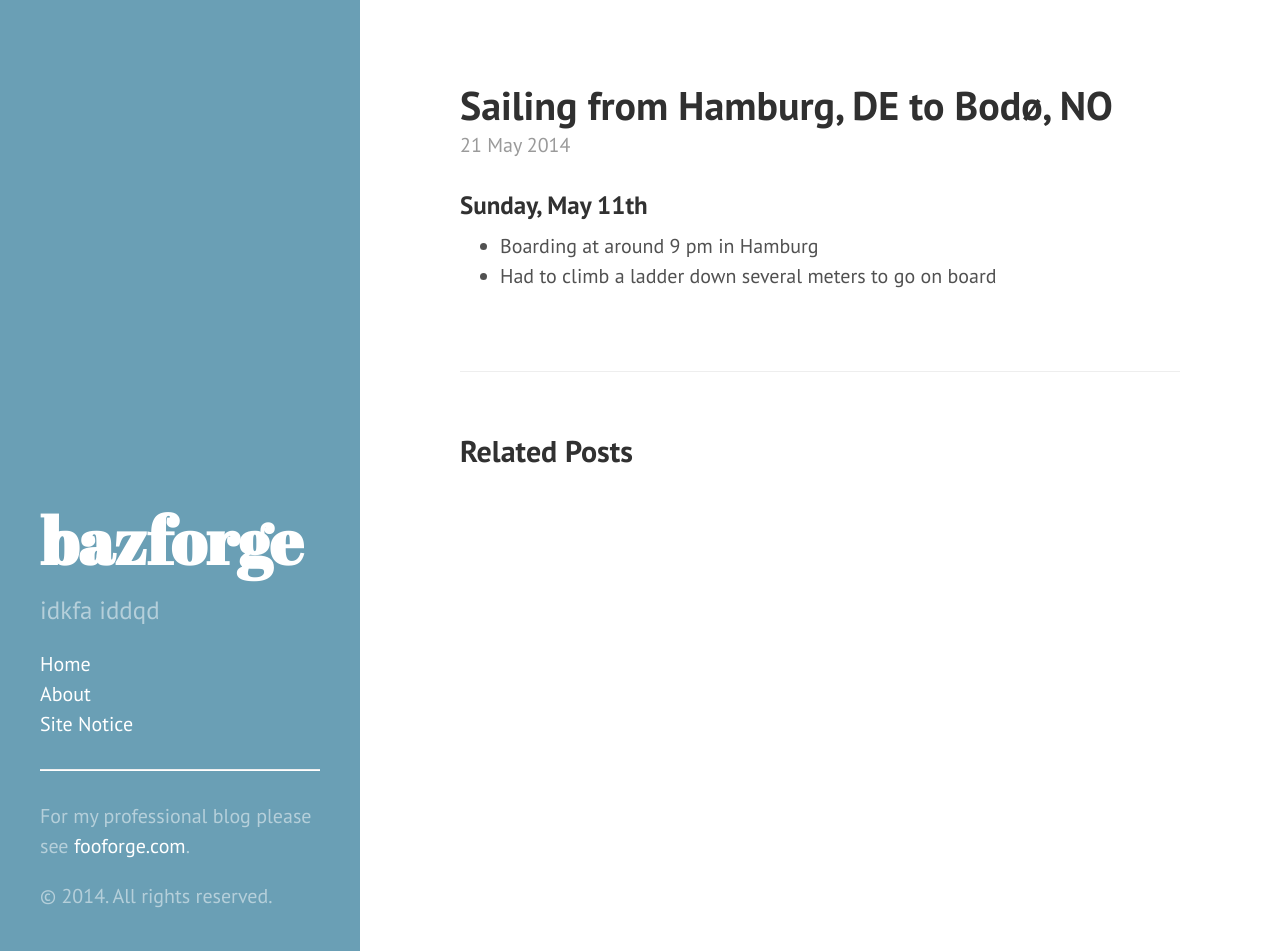
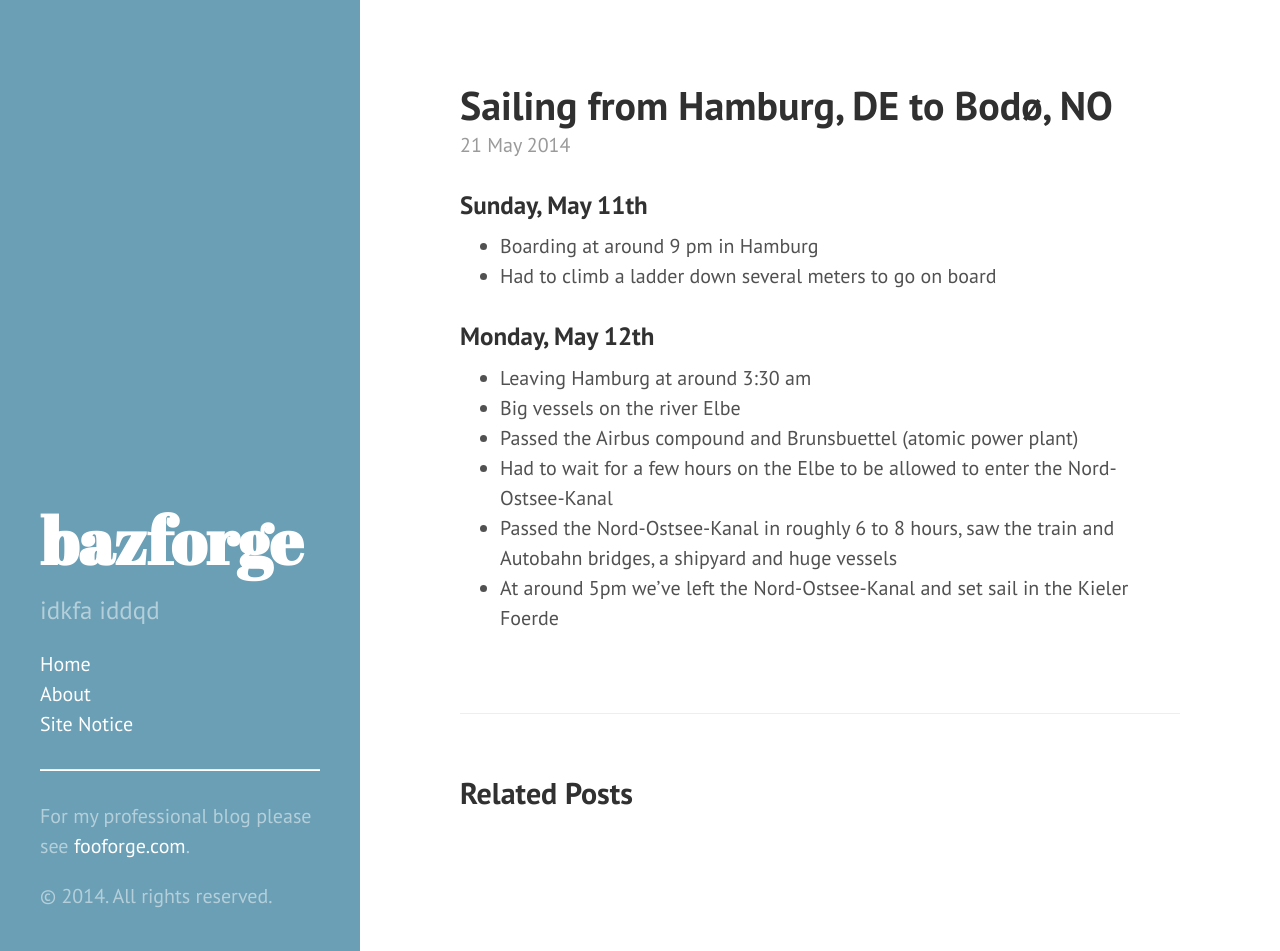
Before and after one commit to fooforge/bazforge.com, a Jekyll site: the page built from _posts/2014-05-21-Sailing-from-Hamburg-to-Bodo.md, in a window 1280 px wide and 951 px high. Built offline with Jekyll 4.4.1, drawn with Linux system fonts in a browser that asks for light colours; Markdown is read by kramdown in place of the engine named in the settings.

Commit message:
Extend the sailing trip post

```diff
--- a/_posts/2014-05-21-Sailing-from-Hamburg-to-Bodo.md
+++ b/_posts/2014-05-21-Sailing-from-Hamburg-to-Bodo.md
@@ -9,3 +9,12 @@ categories: vacation
 
 * Boarding at around 9 pm in Hamburg
 * Had to climb a ladder down several meters to go on board
+
+### Monday, May 12th
+
+* Leaving Hamburg at around 3:30 am
+* Big vessels on the river Elbe
+* Passed the Airbus compound and Brunsbuettel (atomic power plant)
+* Had to wait for a few hours on the Elbe to be allowed to enter the Nord-Ostsee-Kanal
+* Passed the Nord-Ostsee-Kanal in roughly 6 to 8 hours, saw the train and Autobahn bridges, a shipyard and huge vessels
+* At around 5pm we've left the Nord-Ostsee-Kanal and set sail in the Kieler Foerde
```
